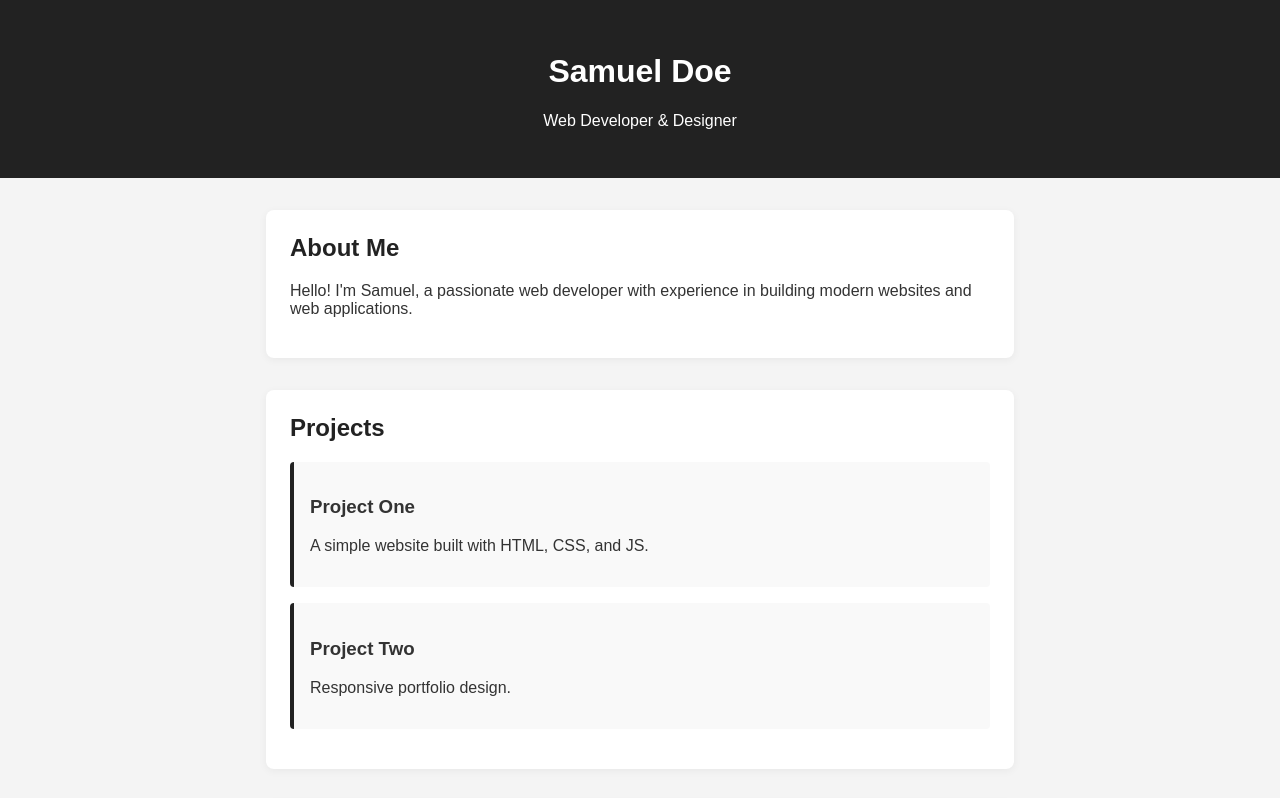
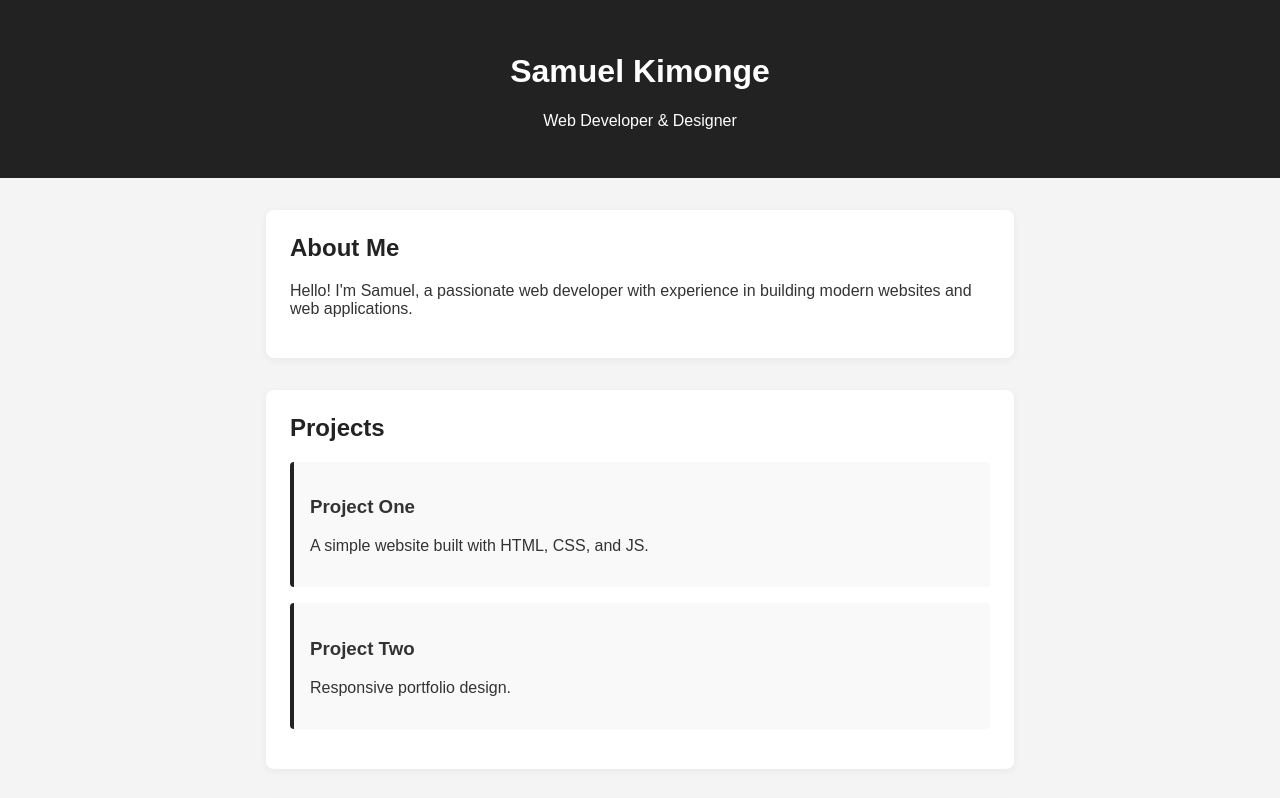
Before and after one commit to SamueL-Collabsnk/Portfolio, a plain HTML site: page index.html in a window 1280 px wide. Shown: the top 798 px of the page. Drawn offline with Linux system fonts and the light colour scheme.

Commit message:
Changed the name

```diff
--- a/index.html
+++ b/index.html
@@ -8,7 +8,7 @@
 </head>
 <body>
     <header>
-        <h1>Samuel Doe</h1>
+        <h1>Samuel Kimonge</h1>
         <p>Web Developer & Designer</p>
     </header>
     <section id="about">
```
